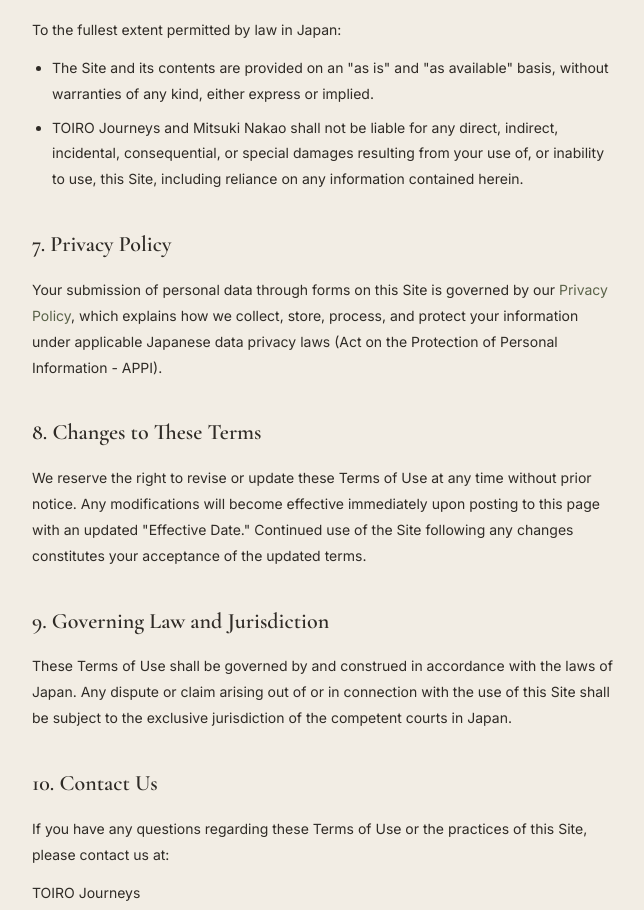
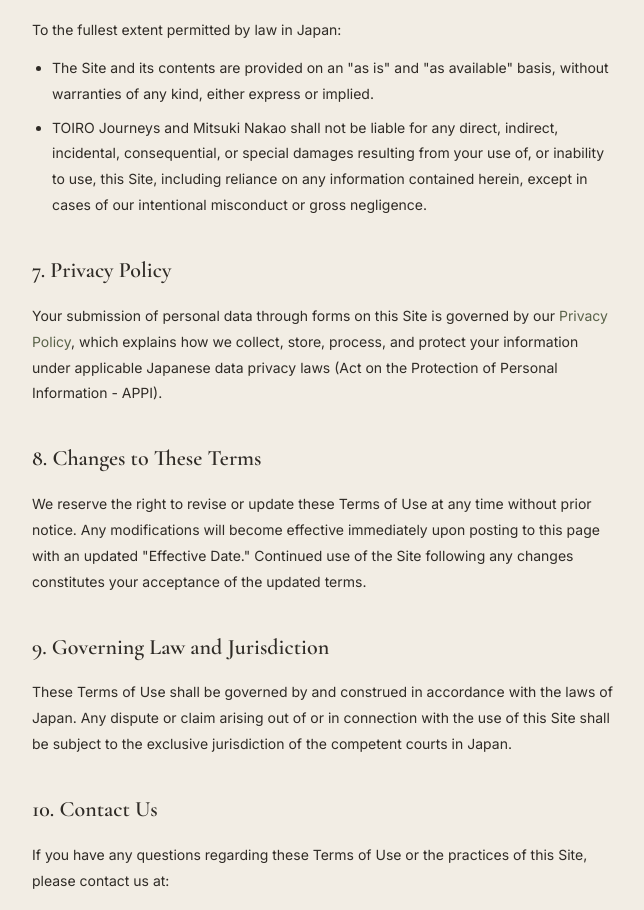
Before and after one commit to TomiPaajanen/hikari-website-tourist, a Next.js app: page /terms in a window 1280 px wide. Shown: the part 2332-3242 px from the top of the page, without its empty margins (316-960 px from the left). Built offline with nearby package versions, Linux system fonts and the light colour scheme; a web font is replaced by a local one.

Commit message:
fix(legal): clarify liability exception and force majeure planning fee refund

```diff
--- a/src/app/cancellation/page.tsx
+++ b/src/app/cancellation/page.tsx
@@ -142,7 +142,7 @@ export default function CancellationPage() {
         </p>
         <LegalList
           items={[
-            "We will issue a refund of total amounts paid, minus unrecoverable costs already paid to third-party providers on your behalf.",
+            "We will issue a refund of total amounts paid, minus unrecoverable costs already paid to third-party providers on your behalf. The refund includes the 20% planning fee.",
             "If a tour is operational and safe to run, but you choose to cancel due to external events or travel disruptions, standard cancellation fees in Section 1 apply.",
           ]}
         />
--- a/src/app/terms/page.tsx
+++ b/src/app/terms/page.tsx
@@ -121,7 +121,7 @@ export default function TermsPage() {
         <LegalList
           items={[
             'The Site and its contents are provided on an "as is" and "as available" basis, without warranties of any kind, either express or implied.',
-            "TOIRO Journeys and Mitsuki Nakao shall not be liable for any direct, indirect, incidental, consequential, or special damages resulting from your use of, or inability to use, this Site, including reliance on any information contained herein.",
+            "TOIRO Journeys and Mitsuki Nakao shall not be liable for any direct, indirect, incidental, consequential, or special damages resulting from your use of, or inability to use, this Site, including reliance on any information contained herein, except in cases of our intentional misconduct or gross negligence.",
           ]}
         />
       </LegalSection>
```
